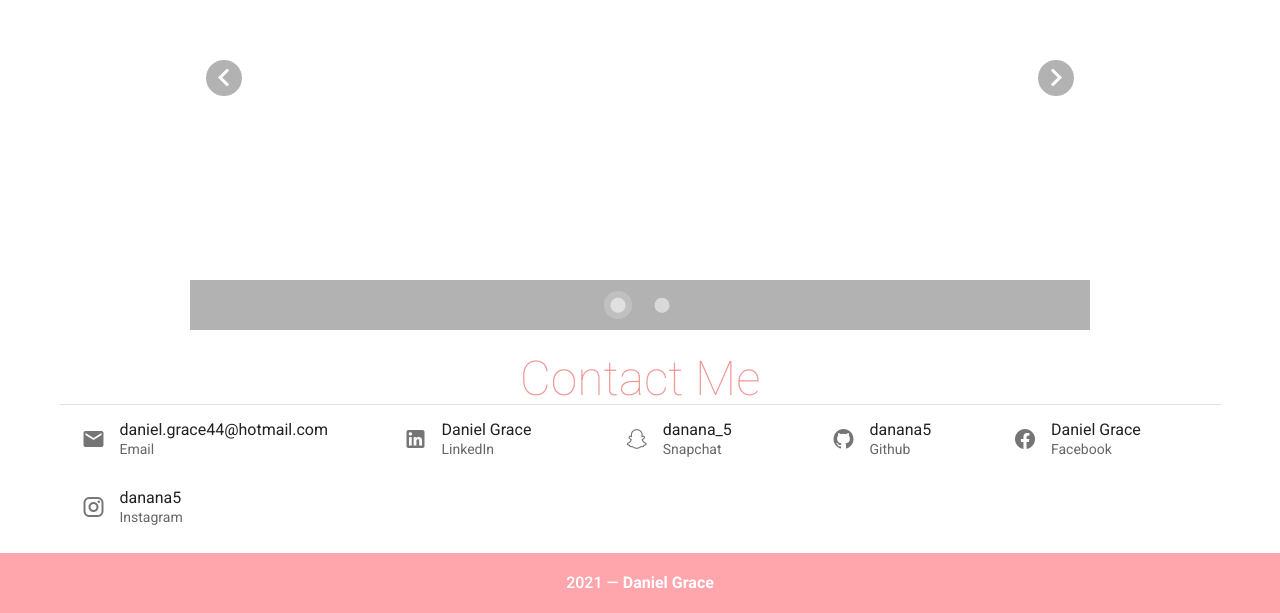
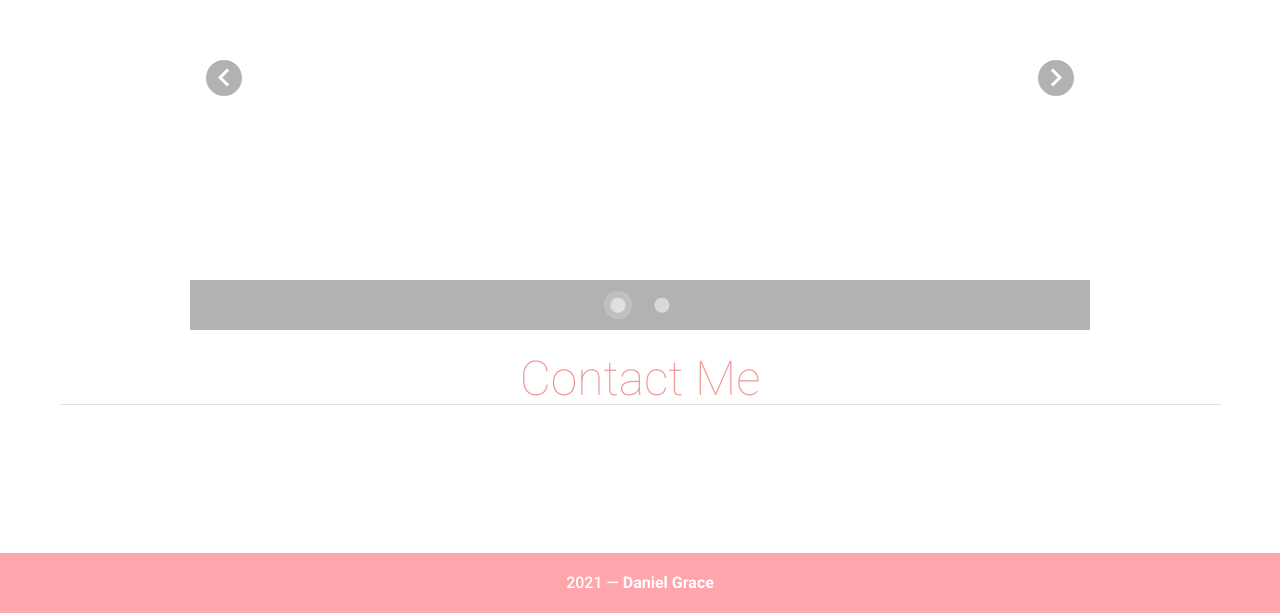
Before and after one commit to danana5/sean-h-campaign-site, a Vue app: page / in a window 1280 px wide. Shown: the part 905-1518 px from the top of the page. Built offline with nearby package versions, Linux system fonts and the light colour scheme.

Commit message:
formatting fixes

```diff
--- a/src/components/ContactList.vue
+++ b/src/components/ContactList.vue
@@ -1,13 +1,13 @@
 <template>
 <v-list-item>
     <v-list-item-icon class="pa-0 mr-2">
-            <v-btn icon :href="contact.link" target="_blank">
+        <v-btn icon :href="contact.link" target="_blank" class="white--text">
             <v-icon>{{contact.icon}}</v-icon>
         </v-btn>
     </v-list-item-icon>
-          <v-list-item-content>
+    <v-list-item-content class="white--text">
         <v-list-item-title>{{contact.value}}</v-list-item-title>
-            <v-list-item-subtitle>{{contact.name}}</v-list-item-subtitle>
+        <v-list-item-subtitle class="white--text">{{contact.name}}</v-list-item-subtitle>
     </v-list-item-content>
 </v-list-item>
 </template>
@@ -16,10 +16,10 @@
 export default {
     name: "ContactList",
     props: {
-            contact : {
+        contact: {
             type: Object,
-            default: function() {
-                return{}
+            default: function () {
+                return {}
             }
         }
     }
```
Lines whose indentation alone changed are shown as unchanged.
